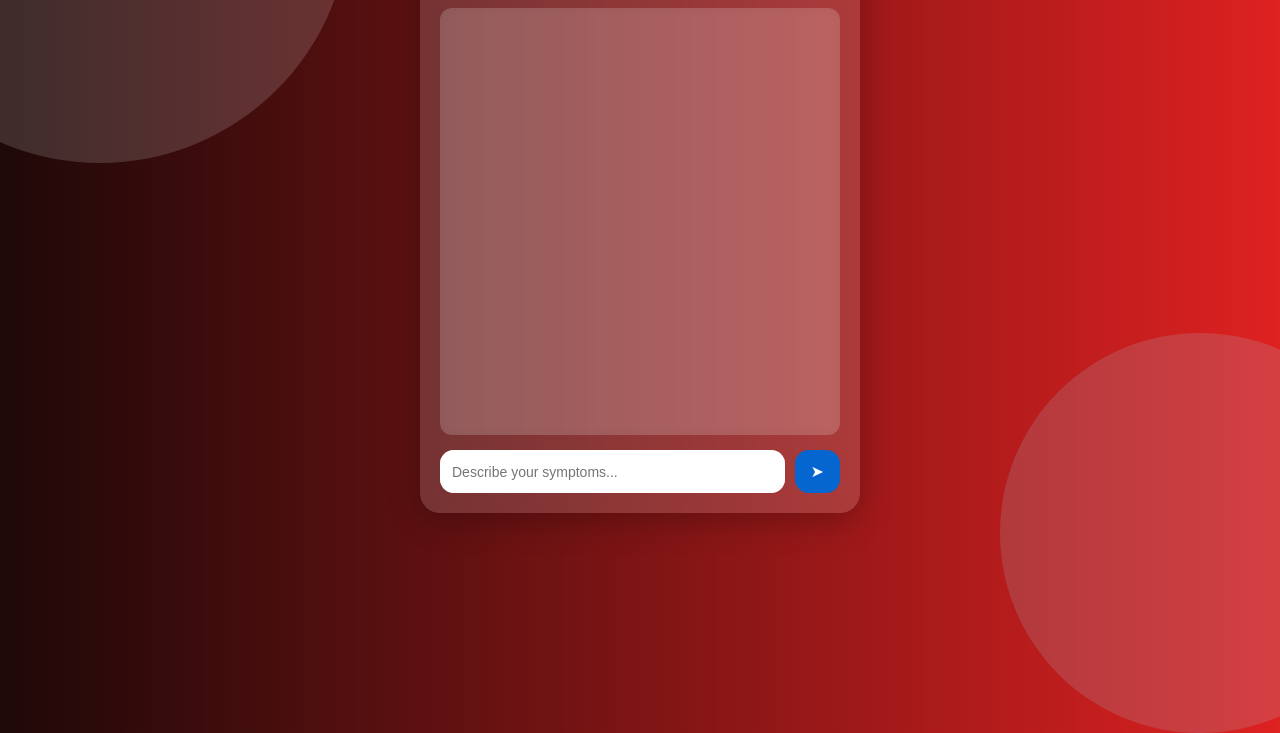
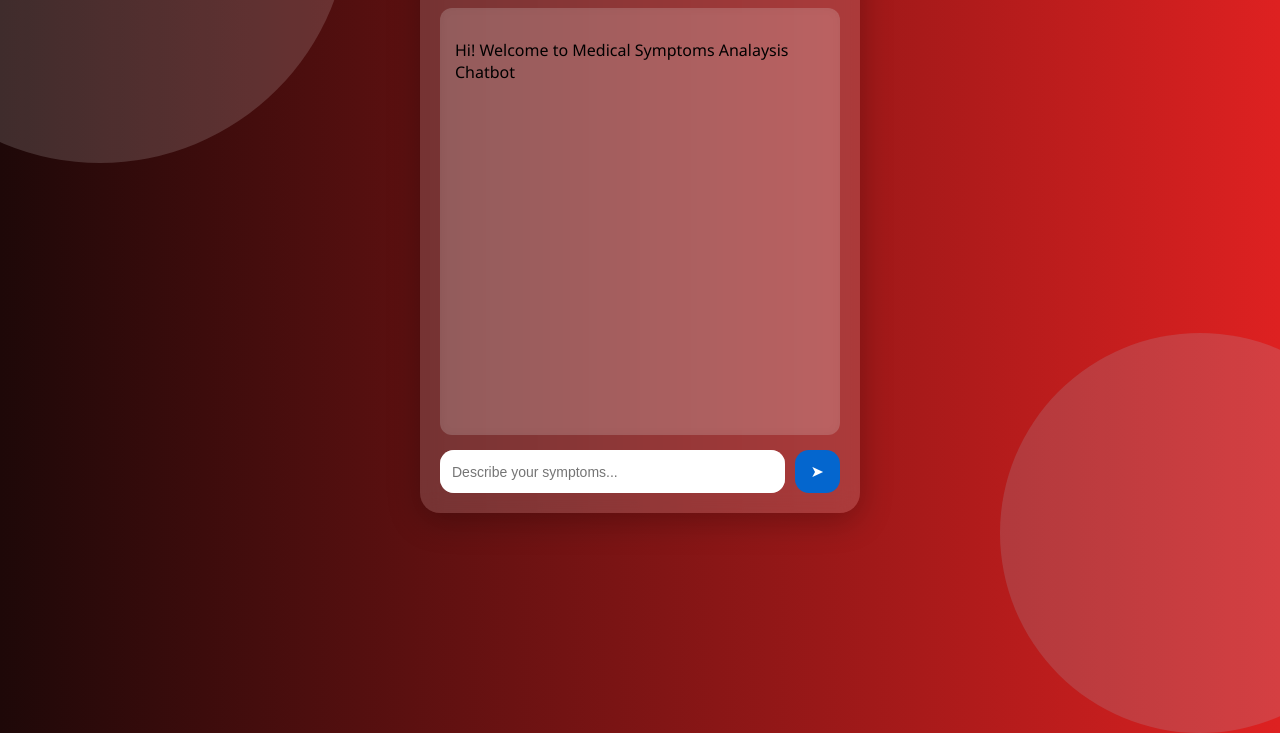
Before and after one commit to Kinshuk-8/Medical-Chatbot, a website: page public/index.html in a window 1280 px wide. Shown: the part 207-940 px from the top of the page. Drawn offline with Linux system fonts and the light colour scheme.

Commit message:
Updated public/index.html

```diff
--- a/public/index.html
+++ b/public/index.html
@@ -14,7 +14,9 @@
       <h2>MedicalBot</h2>
     </div>
 
-    <div id="chat-box"></div>
+    <div id="chat-box">
+      <p>Hi! Welcome to Medical Symptoms Analaysis Chatbot </p>
+    </div>
 
     <div class="input-area">
       <input type="text" id="userInput" placeholder="Describe your symptoms..." />
```
